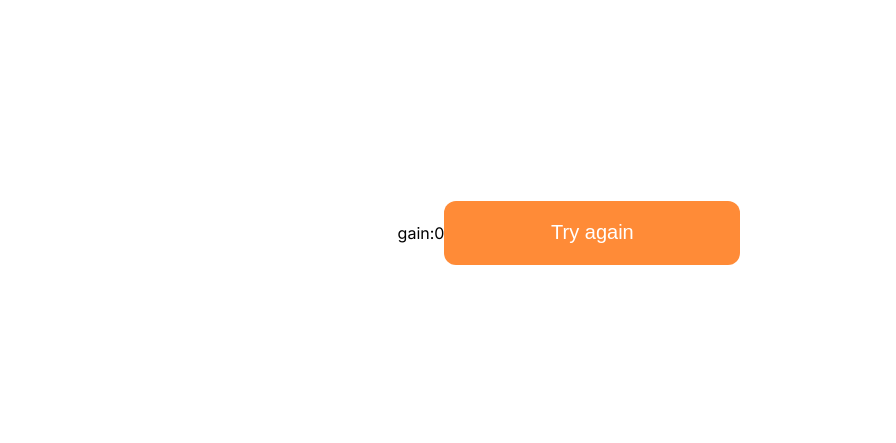
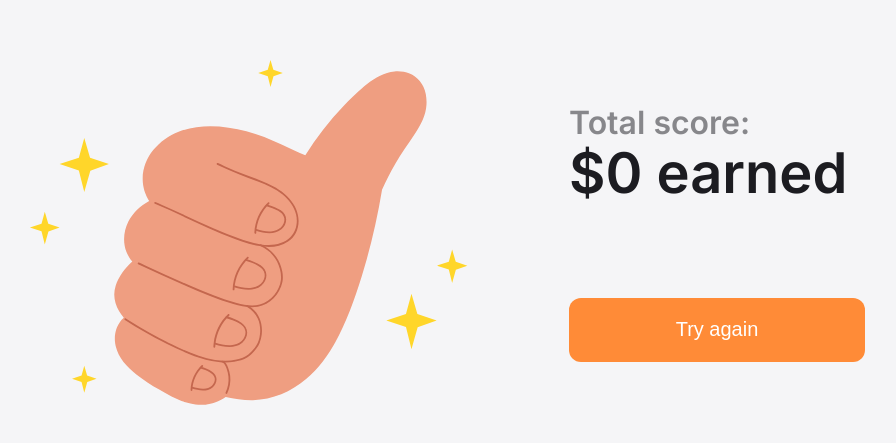
Before and after one commit to koretskiyav/millionaire-game, a Next.js app: page /over in a window 1280 px wide. Shown: the part 167-610 px from the top of the page, without its empty margins (71-967 px from the left). Built offline with nearby package versions, Linux system fonts and the light colour scheme.

Commit message:
add over screen styles according to figma

```diff
--- a/src/app/over/page.module.scss
+++ b/src/app/over/page.module.scss
@@ -3,6 +3,35 @@
 .main {
   display: flex;
   align-items: center;
-  justify-content: center;
   min-height: 100vh;
+  background-color: $black-5;
 }
+
+.hand {
+  flex: 1;
+  width: auto;
+  height: auto;
+}
+
+.content {
+  flex: 1;
+  display: flex;
+  justify-content: space-between;
+  flex-direction: column;
+  height: 258px;
+}
+
+.subheader {
+  font-size: 32px;
+  font-weight: 600;
+  line-height: 116%;
+  color: $black-100;
+  opacity: 50%;
+}
+
+.headline {
+  font-size: 56px;
+  font-weight: 600;
+  line-height: 116%;
+  color: $black-100;
+}
--- a/src/app/over/page.tsx
+++ b/src/app/over/page.tsx
@@ -1,7 +1,9 @@
 import React from 'react';
 import Link from 'next/link';
+import Image from 'next/image';
 import styles from './page.module.scss';
 import Button from '../components/ui/button/button';
+import { formatGain } from '../components/ui/gain/utils';
 
 interface OverProps {
   searchParams: Record<string, string | string[] | undefined>;
@@ -12,11 +14,26 @@ export default function Over({ searchParams }: OverProps) {
 
   return (
     <main className={styles.main}>
-      gain:
-      {gain}
-      <Button primary>
-        <Link href="/game">Try again</Link>
-      </Button>
+      <Image
+        src="/hand.svg"
+        alt="hand"
+        priority
+        width={624}
+        height={367}
+        className={styles.hand}
+      />
+      <div className={styles.content}>
+        <div>
+          <p className={styles.subheader}>Total score:</p>
+          <p className={styles.headline}>
+            {formatGain(+gain)}
+            {' earned'}
+          </p>
+        </div>
+        <Button primary>
+          <Link href="/game">Try again</Link>
+        </Button>
+      </div>
     </main>
   );
 }
```
